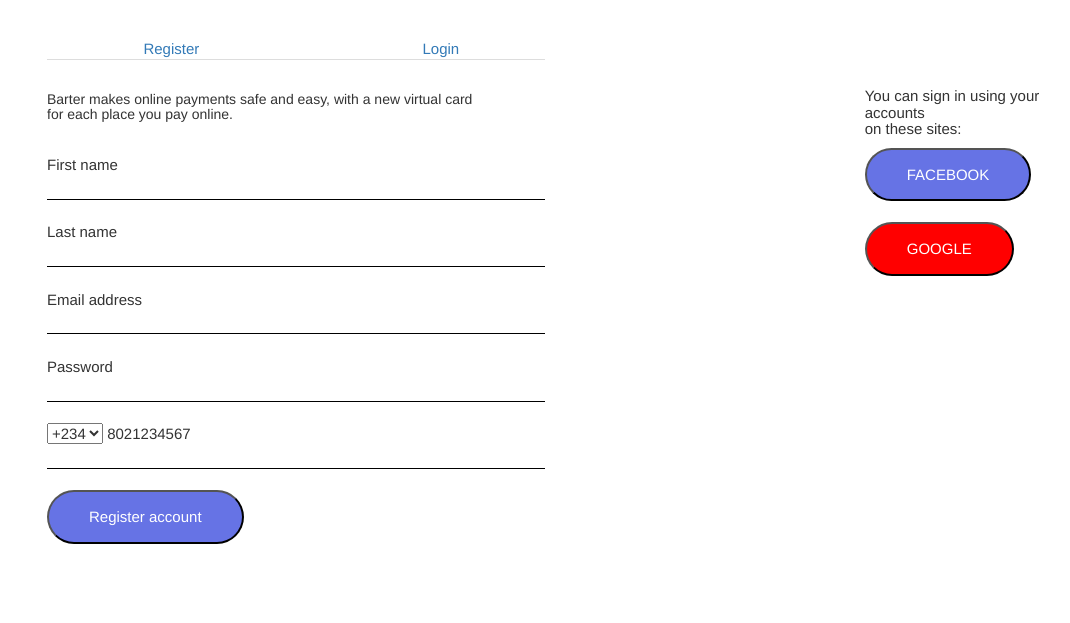
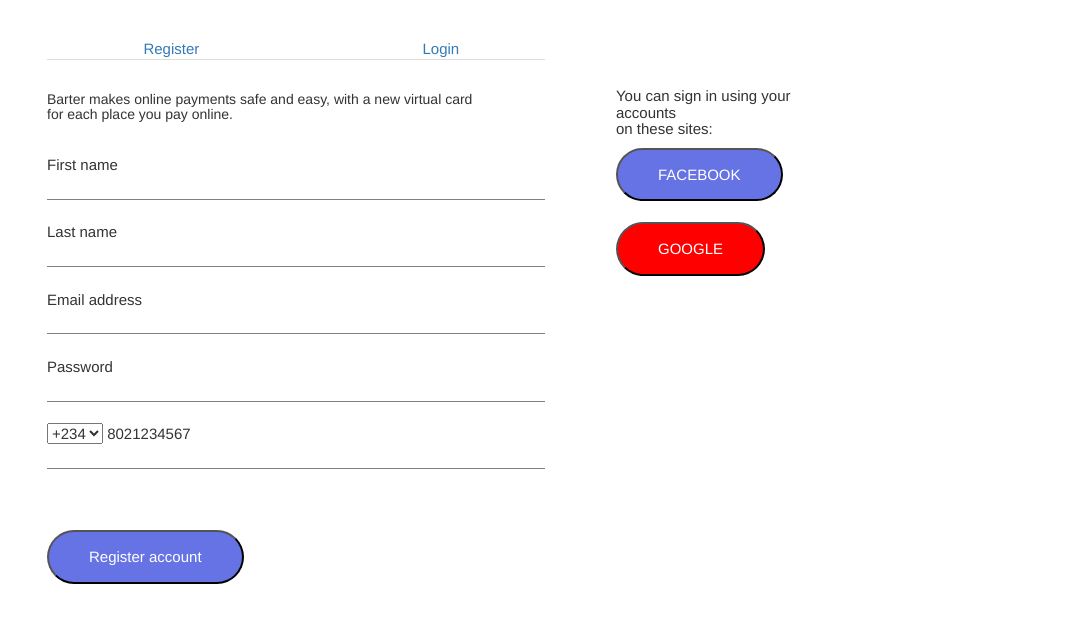
Before and after one commit to eniolaaa/Barter, a plain HTML site: page index.html in a window 1280 px wide. Shown: the part 95-718 px from the top of the page, without its empty margins (123-1193 px from the left). Drawn offline with nearby package versions, Linux system fonts and the light colour scheme.

Commit message:
Second change

```diff
--- a/index.html
+++ b/index.html
@@ -15,7 +15,7 @@
 	}
 	input[type=text] {
 	border: none;
-	border-bottom: 1px solid black;
+	border-bottom: 1px solid grey;
 	width: 100%;
 	}
 	.container{
@@ -26,17 +26,17 @@
 	}
 	input[type=Email]{
 		border: none;
-		border-bottom: 1px solid black;
+		border-bottom: 1px solid grey;
 		width: 100%;
 	}
 	input[type=Password] {
 		border: none;
-		border-bottom: 1px solid black;
+		border-bottom: 1px solid grey;
 		width: 100%;
 	}
 	input[type=tel] {
 		border: none;
-		border-bottom: 1px solid black;
+		border-bottom: 1px solid grey;
 		width: 100%;
 	}
 	input[type=submit]{
@@ -55,6 +55,7 @@
 		border-radius: 32px;
 		color: white;
 		padding: 14px 40px;
+		margin-top: 40px;
 	}
 	.button1 {
 		background-color: #6673e5;
@@ -77,22 +78,28 @@
 	}
 	h4{
 		color: blue;
-		font-size: 15px;
+		font-size: 13px;
+		padding-left: 15px;
 	}
 	h6{
 		color: blue;
 		float: right;
+		margin-bottom: 20px;
 	}
 	#social{
 		float: right;
 		margin-top: 30px;
 		padding-left: 0px;
+		margin-right: 50%;
 	}
 	h2{
 		margin-bottom: 50px;
 	}
 	img {
 		size: 50px;
+	}
+	.button3{
+		margin-top: 20px;
 	}
 	</style>
 </head>
```
